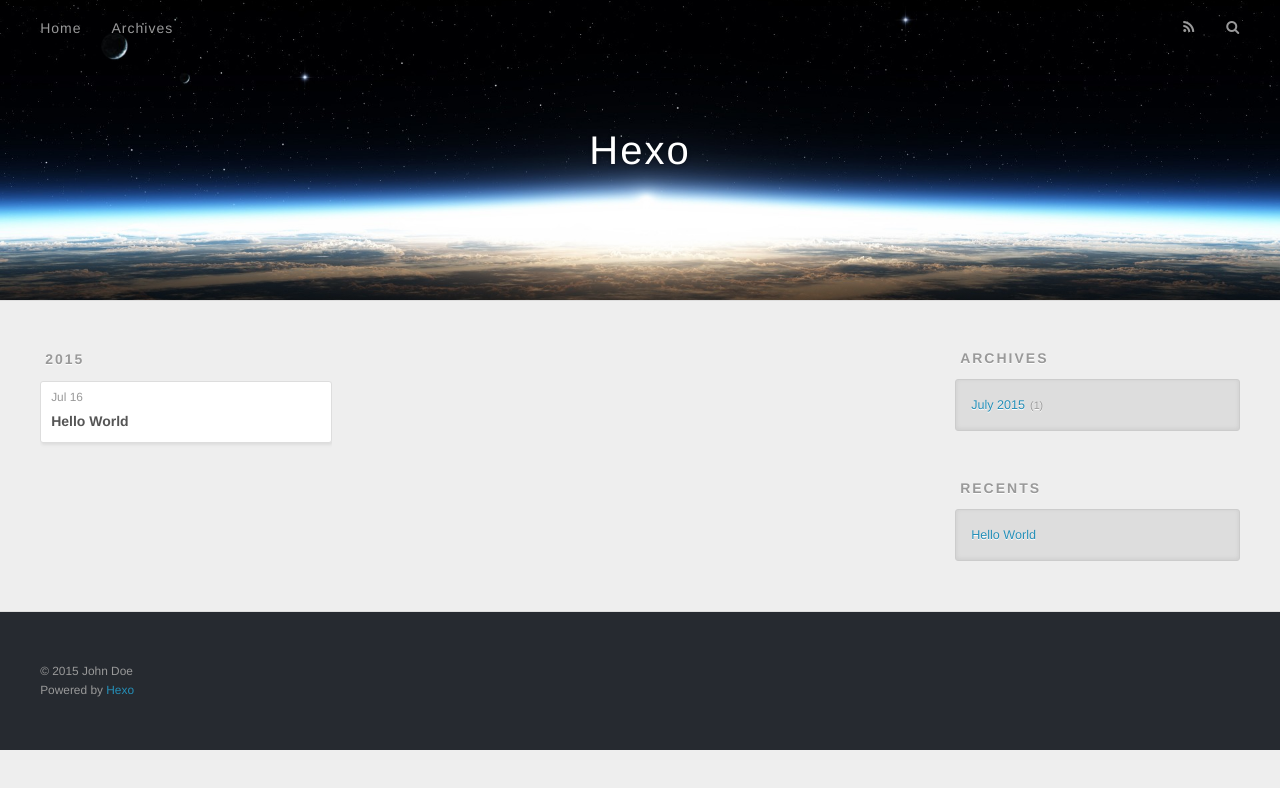
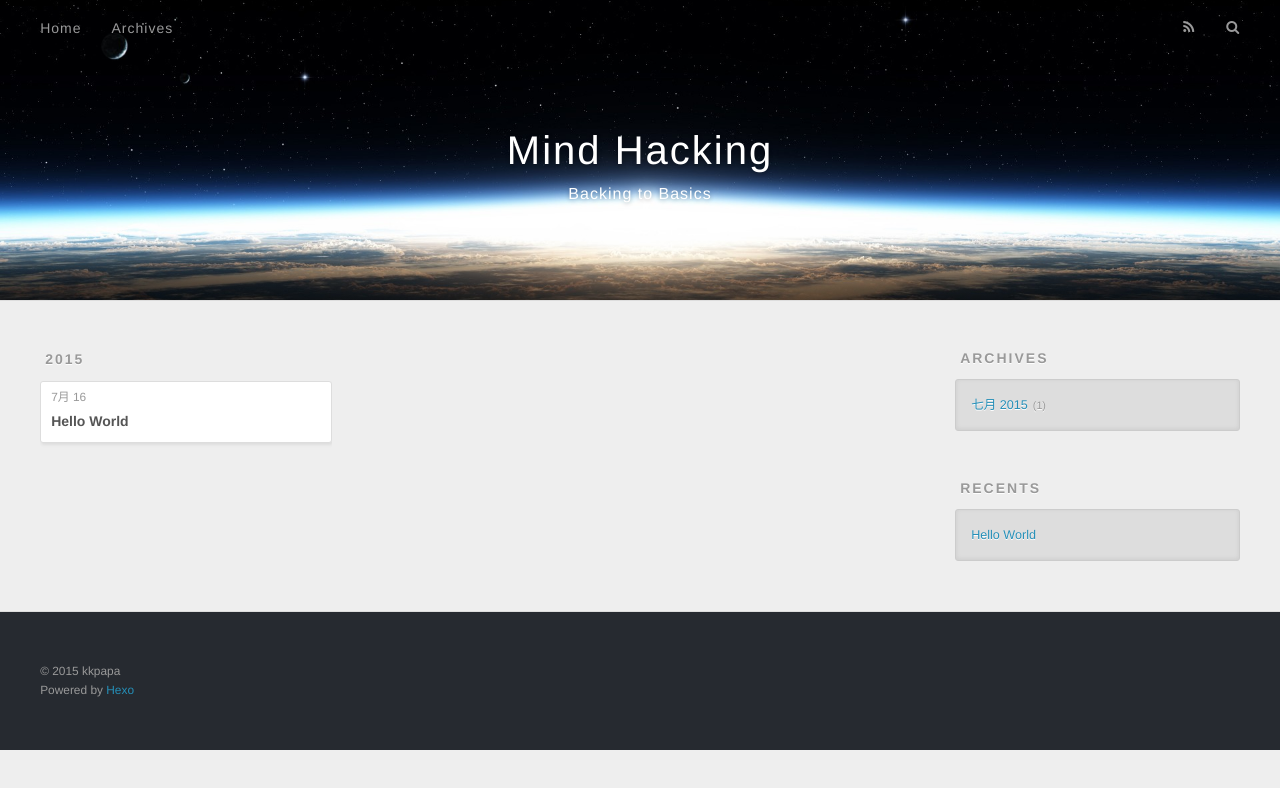
Before and after one commit to kkpapa/kkpapa.github.io, a plain HTML site: page archives/2015/07/index.html in a window 1280 px wide. Drawn offline with nearby package versions, Linux system fonts and the light colour scheme.

Commit message:
Site updated: 2015-07-16 22:25:24

```diff
--- a/archives/2015/07/index.html
+++ b/archives/2015/07/index.html
@@ -3,19 +3,19 @@
 <head>
   <meta charset="utf-8">
 
-  <title>Archives: 2015/7 | Hexo</title>
+  <title>Archives: 2015/7 | Mind Hacking</title>
   <meta name="viewport" content="width=device-width, initial-scale=1, maximum-scale=1">
   <meta name="description">
 <meta property="og:type" content="website">
-<meta property="og:title" content="Hexo">
+<meta property="og:title" content="Mind Hacking">
 <meta property="og:url" content="http://yoursite.com/archives/2015/07/index.html">
-<meta property="og:site_name" content="Hexo">
+<meta property="og:site_name" content="Mind Hacking">
 <meta property="og:description">
 <meta name="twitter:card" content="summary">
-<meta name="twitter:title" content="Hexo">
+<meta name="twitter:title" content="Mind Hacking">
 <meta name="twitter:description">
 
-    <link rel="alternative" href="/atom.xml" title="Hexo" type="application/atom+xml">
+    <link rel="alternative" href="/atom.xml" title="Mind Hacking" type="application/atom+xml">
 
 
     <link rel="icon" href="/favicon.png">
@@ -33,8 +33,12 @@
   <div id="header-outer" class="outer">
     <div id="header-title" class="inner">
       <h1 id="logo-wrap">
-        <a href="/" id="logo">Hexo</a>
+        <a href="/" id="logo">Mind Hacking</a>
       </h1>
+
+        <h2 id="subtitle-wrap">
+          <a href="/" id="subtitle">Backing to Basics</a>
+        </h2>
 
     </div>
     <div id="header-inner" class="inner">
@@ -76,7 +80,7 @@
   <div class="archive-article-inner">
     <header class="archive-article-header">
       <a href="/2015/07/16/hello-world/" class="archive-article-date">
-  <time datetime="2015-07-16T01:46:34.000Z" itemprop="datePublished">Jul 16</time>
+  <time datetime="2015-07-16T01:46:34.000Z" itemprop="datePublished">7月 16</time>
 </a>
 
 
@@ -106,7 +110,7 @@
   <div class="widget-wrap">
     <h3 class="widget-title">Archives</h3>
     <div class="widget">
-      <ul class="archive-list"><li class="archive-list-item"><a class="archive-list-link" href="/archives/2015/07/">July 2015</a><span class="archive-list-count">1</span></li></ul>
+      <ul class="archive-list"><li class="archive-list-item"><a class="archive-list-link" href="/archives/2015/07/">七月 2015</a><span class="archive-list-count">1</span></li></ul>
     </div>
   </div>
 
@@ -133,7 +137,7 @@
 
   <div class="outer">
     <div id="footer-info" class="inner">
-      &copy; 2015 John Doe<br>
+      &copy; 2015 kkpapa<br>
       Powered by <a href="http://hexo.io/" target="_blank">Hexo</a>
     </div>
   </div>
```
Also changed, not shown: 2015/07/16/hello-world/index.html (+11 -7 lines), archives/2015/index.html (+13 -9 lines), archives/index.html (+13 -9 lines), index.html (+13 -9 lines).
